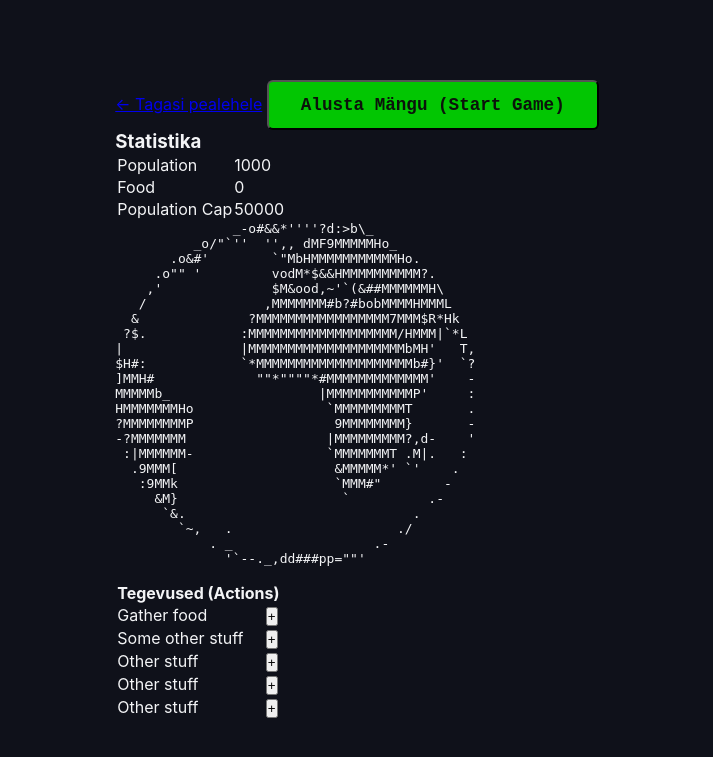
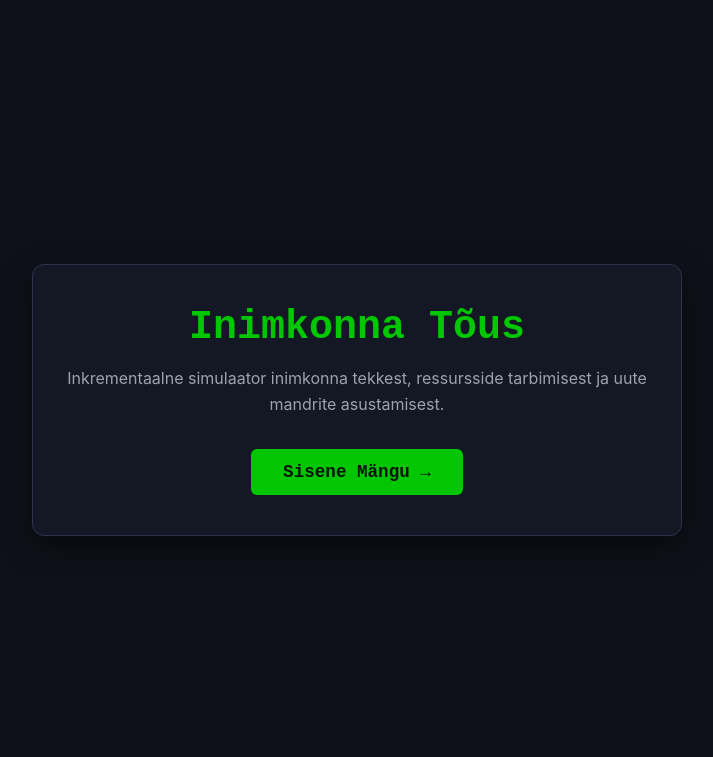
Before and after one commit to XCWI/Veebilehe-projekt, a Flask app: page / in a window 1280 px wide. Shown: the top 757 px of the page, without its empty margins (283-996 px from the left). Run offline with Flask 3, Linux system fonts and the light colour scheme; parts of the project's set-up code (start-up, migrations or seed data) failed here and were passed over.

Commit message:
muutsin home.html
Updated the title and added a home container with a description and a link to the game.

```diff
--- a/teine_mang/templates/home.html
+++ b/teine_mang/templates/home.html
@@ -3,134 +3,18 @@
 <head>
     <meta charset="UTF-8">
     <meta name="viewport" content="width=device-width, initial-scale=1.0">
-    <title>Inimkonna Tõus | Mäng</title>
-    <!-- Ühendus samas kaustas asuva home.css failiga -->
+    <title>Inimkonna Tõus | Pealeht</title>
     <link rel="stylesheet" href="../static/css/home.css">
-    <script>
-        // Taustapäringud Flaski jaoks (kui käivitad serveriga)
-        setInterval(get_data, 1000);
-        async function get_data() {
-            try {
-                const some_data = await fetch('/game_data', { method: 'POST' });
-                if (!some_data.ok) return;
-                const data = await some_data.json();
-                for (const item of data) {
-                    const el = document.getElementById(item.info);
-                    if (el) el.innerHTML = item.value;
-                }
-            } catch (e) {
-                // Brauseris otse faili vaadates ignoreerib võrguvigu
-            }
-        }
-        async function start_game() {
-            try { await fetch("/start_game"); } catch (e) {}
-        }
-        async function gather_food() {
-            try {
-                await fetch("/gather_food");
-                // Kohalik demo-tagasiside juhuks, kui Flaski server pole taga
-                const foodEl = document.getElementById("food");
-                if (foodEl && (foodEl.innerText === "" || !isNaN(foodEl.innerText))) {
-                    foodEl.innerText = Number(foodEl.innerText || 0) + 50;
-                }
-            } catch (e) {}
-        }
-    </script>
-    <script src="js/earth_spin.js"></script>
 </head>
 <body>
-    <div class="game-container">
-        <!-- Ülemine riba tagasilingi ja mängu käivitamisega -->
-        <header class="game-header">
-            <a href="index.html" class="back-link">← Tagasi pealehele</a>
-            <button class="btn btn-start" onclick="start_game()">Alusta Mängu (Start Game)</button>
-        </header>
-
-        <!-- Põhiline mänguala: 3 tulpa (Statistika | Maa kera | Tegevused) -->
-        <main class="controls">
-            <!-- Vasak tulp: Statistika -->
-            <section class="panel panel-stats">
-                <h3 class="panel-title">Statistika</h3>
-                <table class="stats">
-                    <tr>
-                        <td class="stat-label">Population</td>
-                        <td class="stat-value" id="population">1 000</td>
-                    </tr>
-                    <tr>
-                        <td class="stat-label">Food</td>
-                        <td class="stat-value" id="food">0</td>
-                    </tr>
-                    <tr>
-                        <td class="stat-label">Population Cap</td>
-                        <td class="stat-value" id="population_cap">50 000</td>
-                    </tr>
-                </table>
-            </section>
-
-            <!-- Keskne tulp: Maa animatsioon -->
-            <section class="panel panel-center">
-                <div class="earth_ascii">
-                    <pre class="earth_ascii_text">
-               _-o#&&*''''?d:>b\_
-          _o/"`''  '',, dMF9MMMMMHo_
-       .o&#'        `"MbHMMMMMMMMMMMHo.
-     .o"" '         vodM*$&&HMMMMMMMMMM?.
-    ,'              $M&ood,~'`(&##MMMMMMH\
-   /               ,MMMMMMM#b?#bobMMMMHMMML
-  &              ?MMMMMMMMMMMMMMMMM7MMM$R*Hk
- ?$.            :MMMMMMMMMMMMMMMMMMM/HMMM|`*L
-|               |MMMMMMMMMMMMMMMMMMMMbMH'   T,
-$H#:            `*MMMMMMMMMMMMMMMMMMMMb#}'  `?
-]MMH#             ""*""""*#MMMMMMMMMMMMM'    -
-MMMMMb_                   |MMMMMMMMMMMP'     :
-HMMMMMMMHo                 `MMMMMMMMMT       .
-?MMMMMMMMP                  9MMMMMMMM}       -
--?MMMMMMM                  |MMMMMMMMM?,d-    '
- :|MMMMMM-                 `MMMMMMMT .M|.   :
-  .9MMM[                    &MMMMM*' `'    .
-   :9MMk                    `MMM#"        -
-     &M}                     `          .-
-      `&.                             .
-        `~,   .                     ./
-            . _                  .-
-              '`--._,dd###pp=""'
-                    </pre>
-                </div>
-            </section>
-
-            <!-- Parem tulp: Nupud ja tegevused -->
-            <section class="panel panel-actions">
-                <table class="buttons">
-                    <thead>
-                        <tr>
-                            <th colspan="2">Tegevused (Actions)</th>
-                        </tr>
-                    </thead>
-                    <tbody>
-                        <tr>
-                            <td>Gather food</td>
-                            <td><button class="action-btn" onclick="gather_food()">+</button></td>
-                        </tr>
-                        <tr>
-                            <td>Some other stuff</td>
-                            <td><button class="action-btn">+</button></td>
-                        </tr>
-                        <tr>
-                            <td>Other stuff</td>
-                            <td><button class="action-btn">+</button></td>
-                        </tr>
-                        <tr>
-                            <td>Other stuff</td>
-                            <td><button class="action-btn">+</button></td>
-                        </tr>
-                        <tr>
-                            <td>Other stuff</td>
-                            <td><button class="action-btn">+</button></td>
-                        </tr>
-                    </tbody>
-                </table>
-            </section>
-        </main>
+    <div class="home-container">
+        <h1 class="home-title">Inimkonna Tõus</h1>
+        <p class="home-description">
+            Inkrementaalne simulaator inimkonna tekkest, ressursside tarbimisest ja uute mandrite asustamisest.
+        </p>
+        <a href="game.html" class="btn-start">
+            Sisene Mängu →
+        </a>
     </div>
 </body>
 </html>
```
